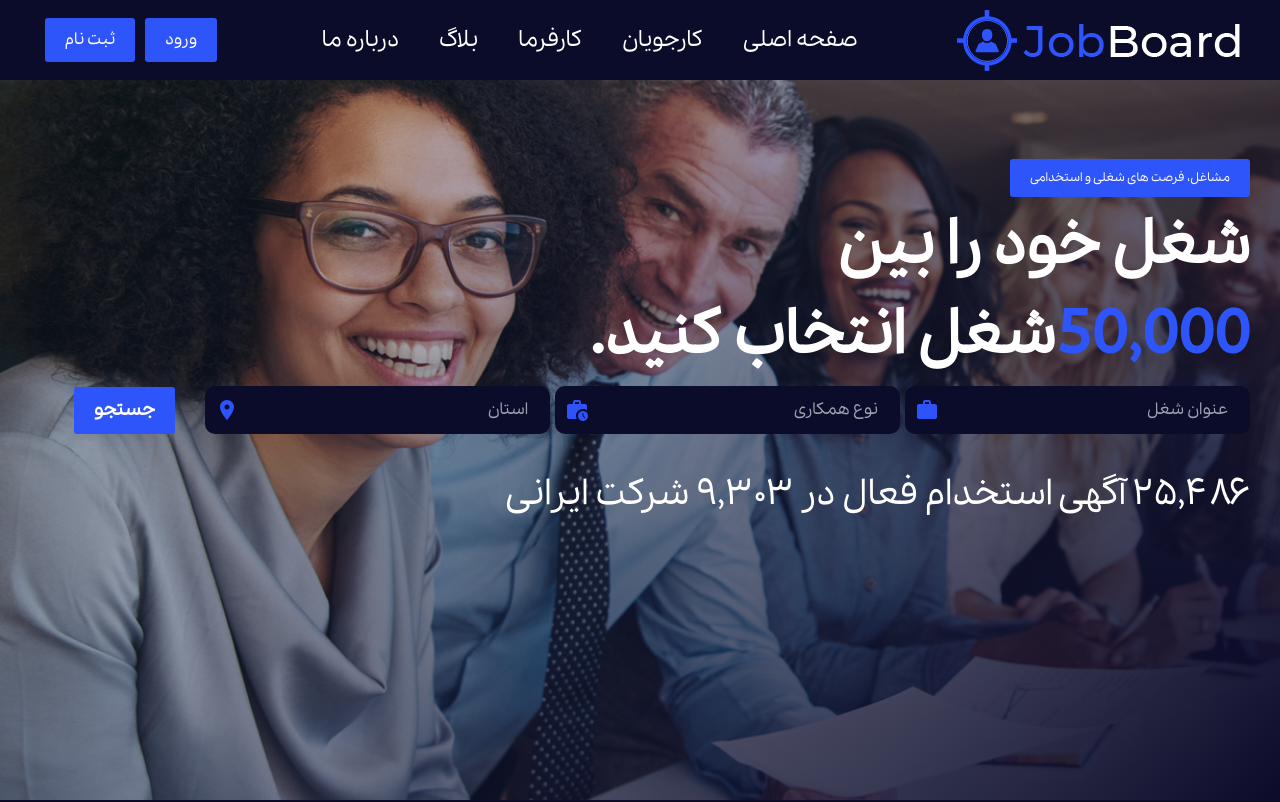
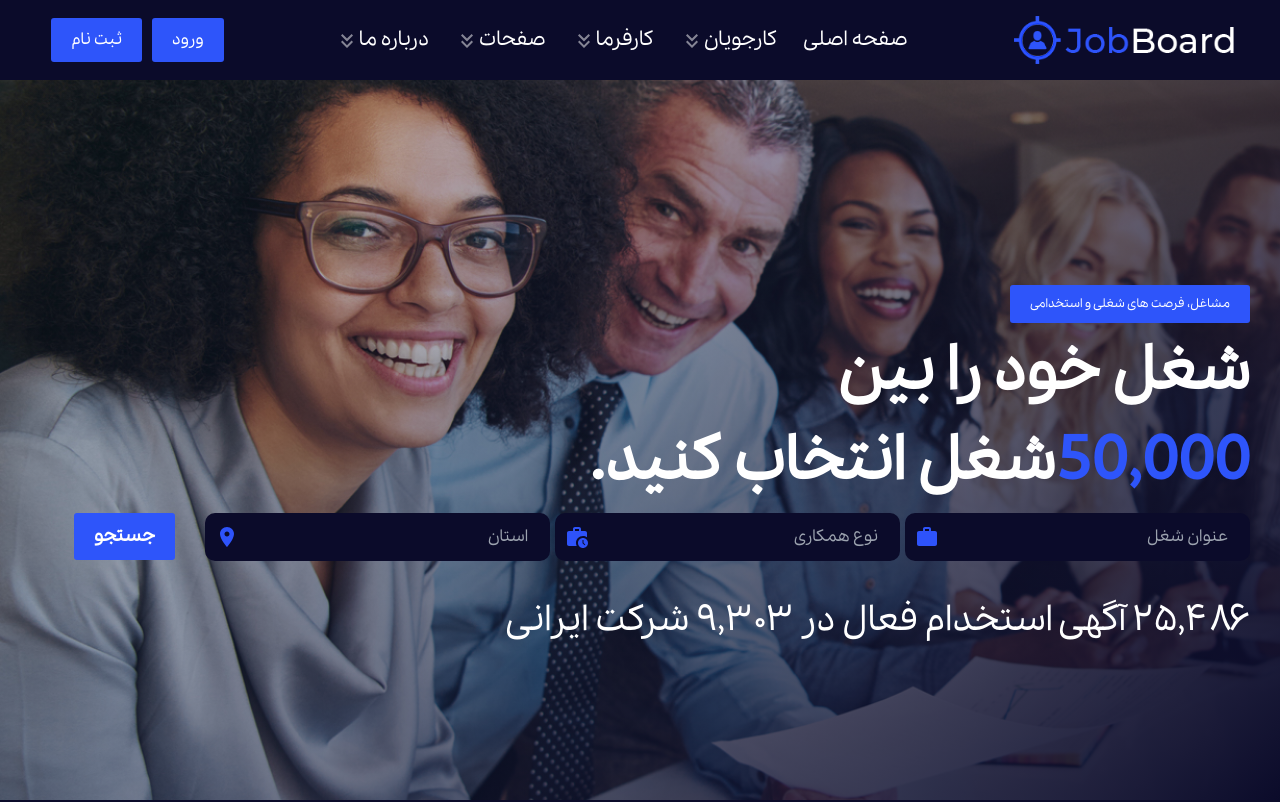
Before and after one commit to Mohammadjt2/react-js-JOB-, a React (Create React App) app: page / in a window 1280 px wide. Shown: the top 802 px of the page. Built offline with nearby package versions, Linux system fonts and the light colour scheme.

Commit message:
Add sub-menu to navbar

```diff
--- a/src/Components/Content/Content.css
+++ b/src/Components/Content/Content.css
@@ -4,13 +4,13 @@
   background-repeat: no-repeat;
   background-size: cover;
   background-position: 0;
-  height: 800px;
+  height: 100vh;
   width: 100%;
-  padding-top: 12%;
+  padding-top: 280px;
 }
 .content-background {
   background: linear-gradient(135deg, #0b0b2a00, #0b0b2a);
-  height: 720px;
+  height: calc(100vh - 80px) ;
   width: 100%;
   position: absolute;
   left: 0;
@@ -101,9 +101,8 @@
 @media (max-width: 800px) {
   .content {
     text-align: center;
-    padding: 20px 10px;
+    padding: 120px 10px;
   }
-
   .content-form-input {
     flex-direction: column;
     gap: 40px;
@@ -122,6 +121,17 @@
     margin: 30px 0;
   }
 }
+@media (max-width: 515px) {
+  .content-form-input{
+    gap: 10px;
+  }
+  .content-text{
+    font-size: 30px;
+  }
+  .content-form-title{
+    font-size: 35px;
+  }
+}
 
 @media (min-width: 800px) {
   .content Button,
--- a/src/Components/NavBar/NavBar.css
+++ b/src/Components/NavBar/NavBar.css
@@ -10,32 +10,82 @@
   z-index: 100000;
 }
 
+.navBar-img {
+  max-width: 220px;
+}
+
 .navBar-ul {
   display: flex;
-  font-size: 22px;
+  font-size: 20px;
 }
 
-.navBar-ul li {
-  padding: 15px 20px;
-  cursor: pointer;
+.navBar-li {
+  padding: 8px 13px;
+  position: relative;
+}
+
+.navBar-icon {
+  color: rgba(255, 255, 255, 0.5);
+}
+
+.navBar-submenu {
+  display: flex;
+  justify-content: space-between;
+  align-items: center;
+}
+
+.navBar-submenu-new {
+  background-color: red;
+  padding: 2px 5px;
+  border-radius: 5px;
+  font-size: 10px;
+  font-weight: 900;
+}
+
+.navBar-li-jobSeekers li {
+  display: flex;
+  justify-content: space-between;
+  align-items: center;
 }
 
 .navBar-li:hover {
+  border-radius: 5px;
   background-color: #2e55fa;
-  color: #0b0b2a;
-  font-weight: 900;
-  border-radius: 10px;
-  transition: 500ms;
+  transition: 300ms;
 }
 
-.navBar-button{
-  display: flex;
+.navBar-li-jobSeekers {
+  display: none;
+  position: absolute;
+  background-color: #222339c2;
+  z-index: 10000;
+  font-size: 14px;
+  width: 250px;
+  border: 1px solid rgba(255, 255, 255, 0.425);
+  border-radius: 5px;
+  padding: 10px 0;
 }
 
-@media (max-width: 370px) {
-  .navBar-button {
-    font-size: 10px;
-  }
+.navBar-li-jobSeekers a {
+  display: block;
+  padding: 6px 20px;
+}
+
+.navBar-li-jobSeekers a:hover,
+.navBar-li-jobSeekers div:hover {
+  background-color: #2e55fa;
+  transition: 300ms;
+  border-radius: 5px;
+}
+
+li.navBar-li:hover .navBar-li-jobSeekers {
+  display: block;
+  right: 0;
+  margin-top: 7px;
+}
+
+.navBar-button {
+  display: flex;
 }
 
 @media (max-width: 576px) {
--- a/src/Components/NavBar/NavBar.jsx
+++ b/src/Components/NavBar/NavBar.jsx
@@ -2,6 +2,8 @@ import React from "react";
 import "./NavBar.css";
 import Button from "../Button/Button";
 import { Link } from "react-router-dom";
+import KeyboardDoubleArrowDownIcon from "@mui/icons-material/KeyboardDoubleArrowDown";
+import KeyboardDoubleArrowLeftIcon from "@mui/icons-material/KeyboardDoubleArrowLeft";
 
 function NavBar() {
   return (
@@ -13,10 +15,88 @@ function NavBar() {
         <Link to="/">
           <li className="navBar-li">صفحه اصلی</li>
         </Link>
-        <li className="navBar-li">کارجویان</li>
-        <li className="navBar-li">کارفرما</li>
-        <li className="navBar-li">بلاگ</li>
-        <li className="navBar-li">درباره ما</li>
+        <li className="navBar-li">
+          <div>
+            <a href="#">کارجویان</a>
+            <KeyboardDoubleArrowDownIcon className="navBar-icon" />
+          </div>
+          <div className="navBar-li-jobSeekers">
+            <a href="#">پروفایل</a>
+            <a href="#">رزومه</a>
+            <a href="#">شغل های درخواستی</a>
+            <a href="#">شغل های پیشنهادی</a>
+            <a href="#">شغل های ذخیره</a>
+            <a href="#">مدیریت رزومه</a>
+            <a href="#">تغییر رمز عبور</a>
+          </div>
+        </li>
+        <li className="navBar-li">
+          <div>
+            <a href="#">کارفرما</a>
+            <KeyboardDoubleArrowDownIcon className="navBar-icon" />
+          </div>
+          <div className="navBar-li-jobSeekers sag">
+            <a href="#">پروفایل شرکت</a>
+            <a href="#">رزومه</a>
+            <a href="#">ارسال مشاغل</a>
+            <a href="#">مدیریت مشاغل</a>
+            <a href="#">معاملات</a>
+            <a href="#">جستجوی کارجویان</a>
+            <div className="navBar-submenu">
+              <a href="#">
+                ثبت نام <span className="navBar-submenu-new">جدید</span>
+              </a>
+              <KeyboardDoubleArrowLeftIcon className="navBar-icon" />
+            </div>
+          </div>
+        </li>
+        <li className="navBar-li">
+          <div>
+            <a href="#">صفحات</a>
+            <KeyboardDoubleArrowDownIcon className="navBar-icon" />
+          </div>
+          <div className="navBar-li-jobSeekers">
+            <a href="#">درباره ما</a>
+            <a href="#">جزئیات شغل</a>
+            <a href="#">شرکا</a>
+            <a href="#">شغل های باز</a>
+            <div className="navBar-submenu">
+              <a href="#">جستجوی شغل</a>
+              <KeyboardDoubleArrowLeftIcon className="navBar-icon" />
+            </div>
+            <div className="navBar-submenu">
+              <a href="#">شغل ها</a>
+              <KeyboardDoubleArrowLeftIcon className="navBar-icon" />
+            </div>
+            <div className="navBar-submenu">
+              <a href="#">نمونه کارها</a>
+              <KeyboardDoubleArrowLeftIcon className="navBar-icon" />
+            </div>
+            <div className="navBar-submenu">
+              <a href="#">ورود</a>
+              <KeyboardDoubleArrowLeftIcon className="navBar-icon" />
+            </div>
+            <div className="navBar-submenu">
+              <a href="#">ثبت نام</a>
+              <KeyboardDoubleArrowLeftIcon className="navBar-icon" />
+            </div>
+            <a href="#">خطای 404</a>
+            <a href="#">به زودی</a>
+            <a href="#">ارتباط با ما</a>
+          </div>
+        </li>
+        <li className="navBar-li">
+          <div>
+            <a href="#">درباره ما</a>
+            <KeyboardDoubleArrowDownIcon className="navBar-icon" />
+          </div>
+          <div className="navBar-li-jobSeekers">
+            <a href="#">کلاسیک</a>
+            <a href="#">جدولی با جزئیات</a>
+            <a href="#">تصویر دار</a>
+            <a href="#">جزئیات وبلاگ</a>
+          </div>
+        </li>
       </ul>
       <div className="navBar-button">
         <Link to="/LogIn">
```
